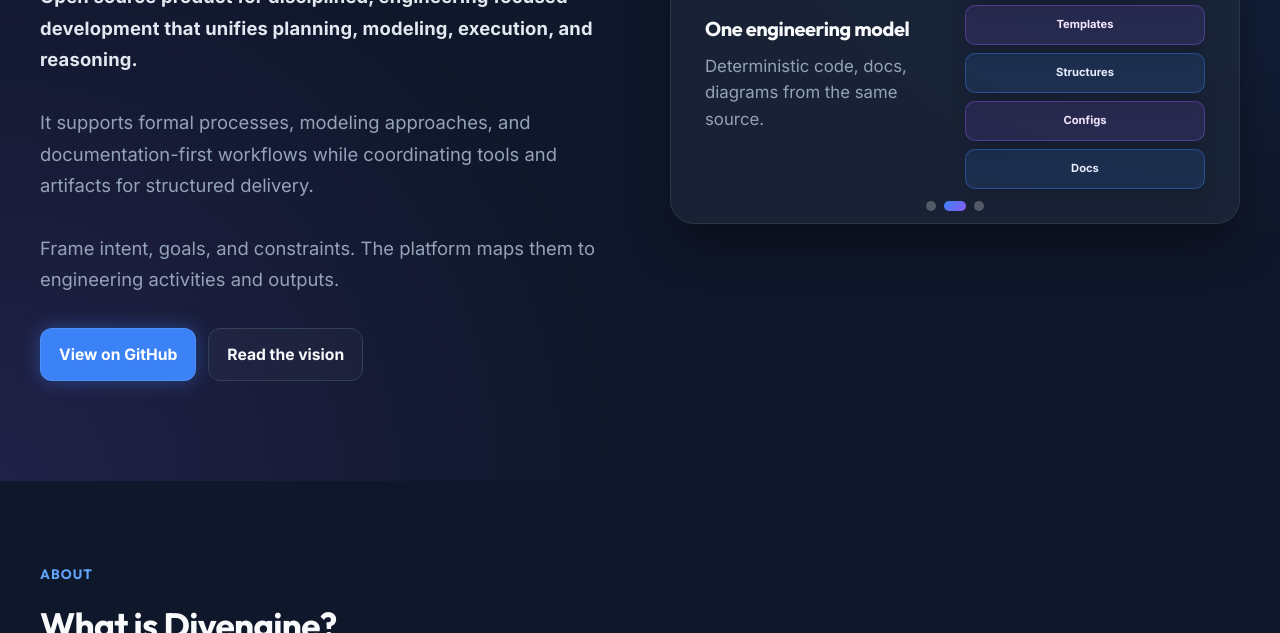
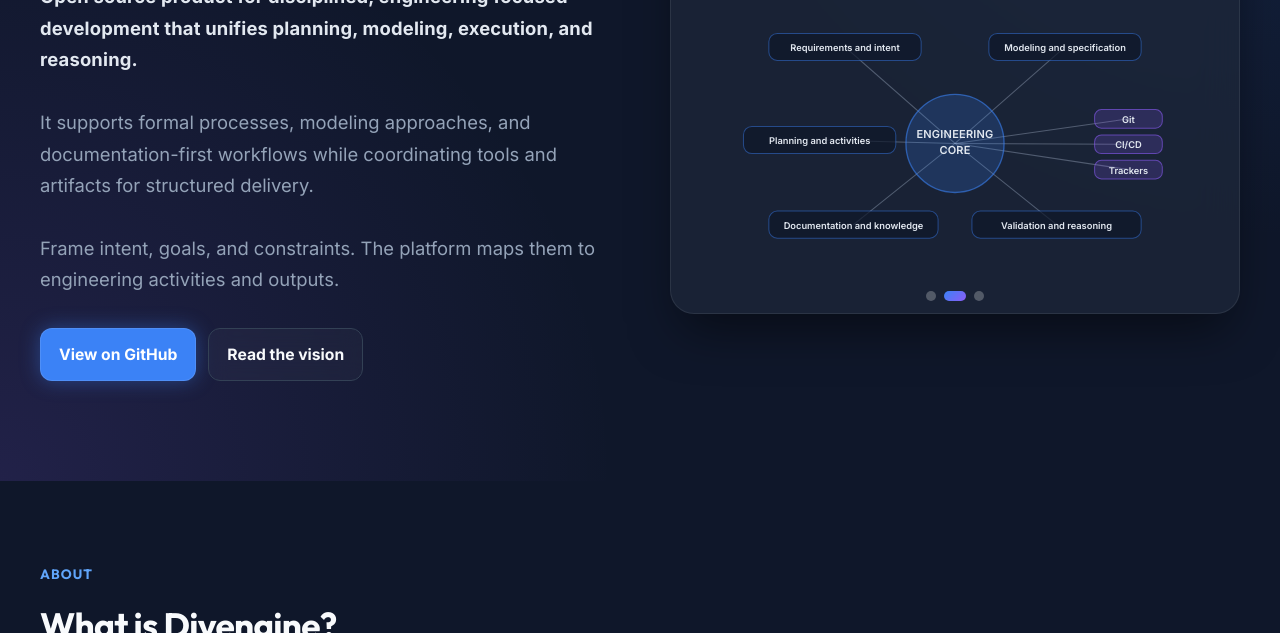
Before and after one commit to divengine/divengine.com, a plain HTML site: page index.html in a window 1280 px wide. Shown: the part 467-1100 px from the top of the page. Drawn offline with Linux system fonts and the light colour scheme.

Commit message:
Update index.html and styles.css: Revise engineering model section for clarity; add scope diagram and corresponding styles for improved visualization

```diff
--- a/index.html
+++ b/index.html
@@ -83,15 +83,48 @@
           </div>
           <div class="slide">
             <div>
-              <h3>One engineering model</h3>
-              <p>Deterministic code, docs, diagrams from the same source.</p>
+              <h3>Unified engineering scope</h3>
+              <p>A shared engineering core connects planning, modeling, documentation, validation, and execution while keeping external systems linked.</p>
             </div>
-            <div class="stack">
-              <div class="node">Model</div>
-              <div class="node alt">Templates</div>
-              <div class="node">Structures</div>
-              <div class="node alt">Configs</div>
-              <div class="node">Docs</div>
+            <div class="scope-diagram">
+              <svg class="scope-diagram__svg" viewBox="0 0 520 320" role="img" aria-label="Unified engineering scope with a central core connected to engineering domains and external systems.">
+                <line class="scope-connector" x1="260" y1="160" x2="130" y2="46" />
+                <line class="scope-connector" x1="260" y1="160" x2="390" y2="46" />
+                <line class="scope-connector" x1="260" y1="160" x2="100" y2="156" />
+                <line class="scope-connector" x1="260" y1="160" x2="140" y2="256" />
+                <line class="scope-connector" x1="260" y1="160" x2="380" y2="256" />
+                <line class="scope-connector" x1="260" y1="160" x2="465" y2="131" />
+                <line class="scope-connector" x1="260" y1="160" x2="465" y2="161" />
+                <line class="scope-connector" x1="260" y1="160" x2="465" y2="191" />
+
+                <circle class="scope-core" cx="260" cy="160" r="58" />
+                <text class="scope-core-text" x="260" y="154">Engineering</text>
+                <text class="scope-core-text" x="260" y="172">core</text>
+
+                <rect class="scope-domain" x="40" y="30" width="180" height="32" rx="10" />
+                <text class="scope-domain-text" x="130" y="51">Requirements and intent</text>
+
+                <rect class="scope-domain" x="300" y="30" width="180" height="32" rx="10" />
+                <text class="scope-domain-text" x="390" y="51">Modeling and specification</text>
+
+                <rect class="scope-domain" x="10" y="140" width="180" height="32" rx="10" />
+                <text class="scope-domain-text" x="100" y="161">Planning and activities</text>
+
+                <rect class="scope-domain" x="40" y="240" width="200" height="32" rx="10" />
+                <text class="scope-domain-text" x="140" y="261">Documentation and knowledge</text>
+
+                <rect class="scope-domain" x="280" y="240" width="200" height="32" rx="10" />
+                <text class="scope-domain-text" x="380" y="261">Validation and reasoning</text>
+
+                <rect class="scope-external" x="425" y="120" width="80" height="22" rx="8" />
+                <text class="scope-external-text" x="465" y="136">Git</text>
+
+                <rect class="scope-external" x="425" y="150" width="80" height="22" rx="8" />
+                <text class="scope-external-text" x="465" y="166">CI/CD</text>
+
+                <rect class="scope-external" x="425" y="180" width="80" height="22" rx="8" />
+                <text class="scope-external-text" x="465" y="196">Trackers</text>
+              </svg>
             </div>
           </div>
           <div class="slide">
--- a/styles.css
+++ b/styles.css
@@ -372,7 +372,7 @@
     transform: translateY(14px);
     transition: opacity 0.6s ease, transform 0.6s ease;
     display: grid;
-    grid-template-columns: repeat(auto-fit, minmax(220px, 1fr));
+    /*grid-template-columns: repeat(auto-fit, minmax(220px, 1fr));*/
     gap: 20px;
     align-items: center;
   }
@@ -426,6 +426,66 @@
   .stack .node {
     border-radius: 10px;
     padding: 10px 12px;
+  }
+
+  .scope-diagram {
+    display: flex;
+    align-items: center;
+    justify-content: center;
+    width: 100%;
+  }
+
+  .scope-diagram__svg {
+    width: 100%;
+    max-width: 440px;
+    height: auto;
+  }
+
+  .scope-connector {
+    stroke: rgba(148, 163, 184, 0.45);
+    stroke-width: 1.2;
+    stroke-linecap: round;
+  }
+
+  .scope-core {
+    fill: rgba(59, 130, 246, 0.2);
+    stroke: rgba(59, 130, 246, 0.6);
+    stroke-width: 1.6;
+  }
+
+  .scope-domain {
+    fill: rgba(15, 23, 42, 0.7);
+    stroke: rgba(59, 130, 246, 0.45);
+    stroke-width: 1.2;
+  }
+
+  .scope-external {
+    fill: rgba(139, 92, 246, 0.18);
+    stroke: rgba(139, 92, 246, 0.6);
+    stroke-width: 1.2;
+  }
+
+  .scope-core-text,
+  .scope-domain-text,
+  .scope-external-text {
+    fill: #e2e8f0;
+    font-family: "Inter", -apple-system, BlinkMacSystemFont, "Segoe UI", Roboto, sans-serif;
+    font-weight: 600;
+    text-anchor: middle;
+  }
+
+  .scope-core-text {
+    font-size: 13px;
+    letter-spacing: 0.02em;
+    text-transform: uppercase;
+  }
+
+  .scope-domain-text {
+    font-size: 11px;
+  }
+
+  .scope-external-text {
+    font-size: 11px;
   }
 
   .slider-dots {
```
